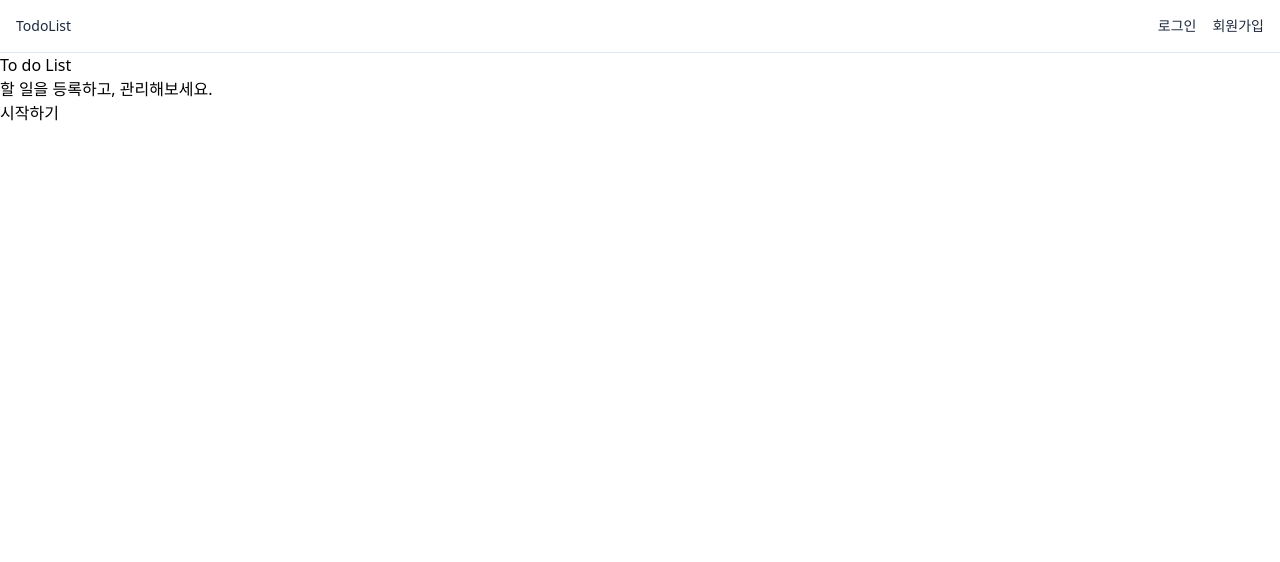
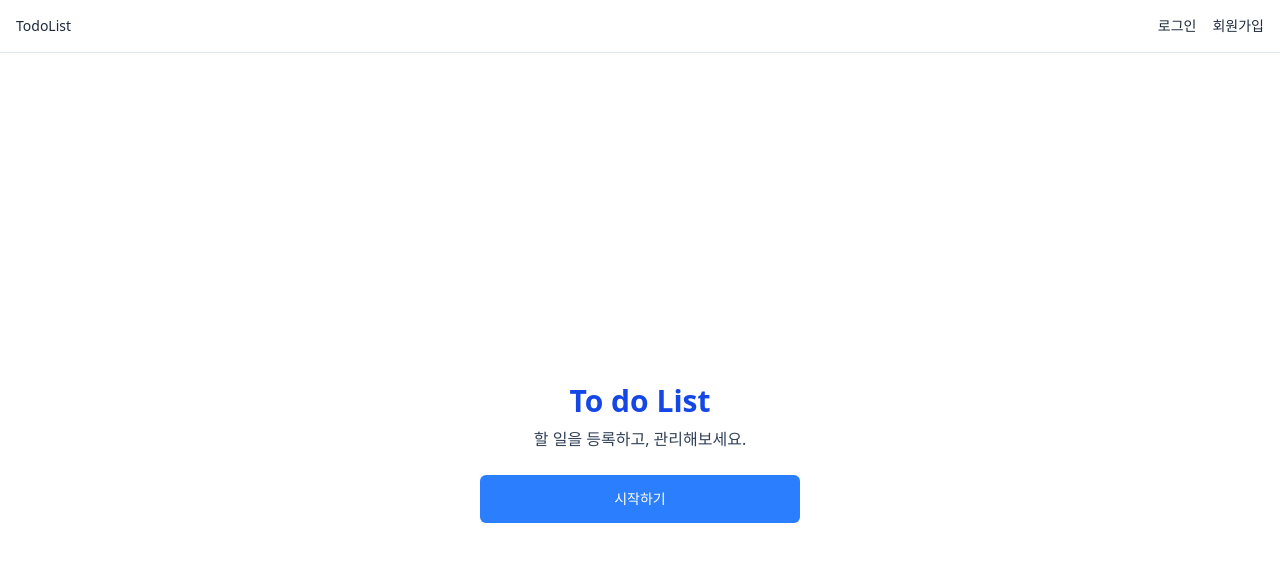
Before and after one commit to doitchuu/wanted-challenge-02, a React (Vite) app: page / in a window 1280 px wide. Shown: the top 562 px of the page. Built offline with nearby package versions, Linux system fonts and the light colour scheme.

Commit message:
style: Button width & 레이아웃 구조 수정

```diff
--- a/src/pages/LoginPage.tsx
+++ b/src/pages/LoginPage.tsx
@@ -69,6 +69,7 @@ function LoginPage() {
       <Button
         type="submit"
         disabled={!!errorMessage.email || !!errorMessage.password}
+        className="w-full"
       >
         로그인
       </Button>
--- a/src/pages/MainPage.tsx
+++ b/src/pages/MainPage.tsx
@@ -1,13 +1,20 @@
 import { Link } from "react-router-dom";
+import Button from "../shared/Button";
+import clsx from "clsx";
 
 function MainPage() {
   return (
-    <div>
-      <h1>To do List</h1>
-      <p>할 일을 등록하고, 관리해보세요.</p>
-      <button>
+    <div className="flex flex-col items-center justify-center h-screen p-12">
+      <h1 className="mb-2 text-3xl font-bold text-blue-700">To do List</h1>
+      <p className="mb-2 text-md text-slate-700">
+        할 일을 등록하고, 관리해보세요.
+      </p>
+      <Button
+        type="button"
+        className={clsx("flex items-center justify-center w-80")}
+      >
         <Link to="/todo">시작하기</Link>
-      </button>
+      </Button>
     </div>
   );
 }
--- a/src/pages/SignInPage.tsx
+++ b/src/pages/SignInPage.tsx
@@ -97,6 +97,7 @@ function SignInPage() {
           !!errorMessage.password ||
           !!passwordConfirmError
         }
+        className="w-full"
       >
         회원가입
       </Button>
--- a/src/pages/TodoListPage.tsx
+++ b/src/pages/TodoListPage.tsx
@@ -108,7 +108,7 @@ function TodoListPage() {
   };
 
   return (
-    <div className="flex gap-6 p-4">
+    <div className="flex flex-row size-full">
       <TodoList
         todos={todos}
         selectedTodo={selectedTodo}
```
